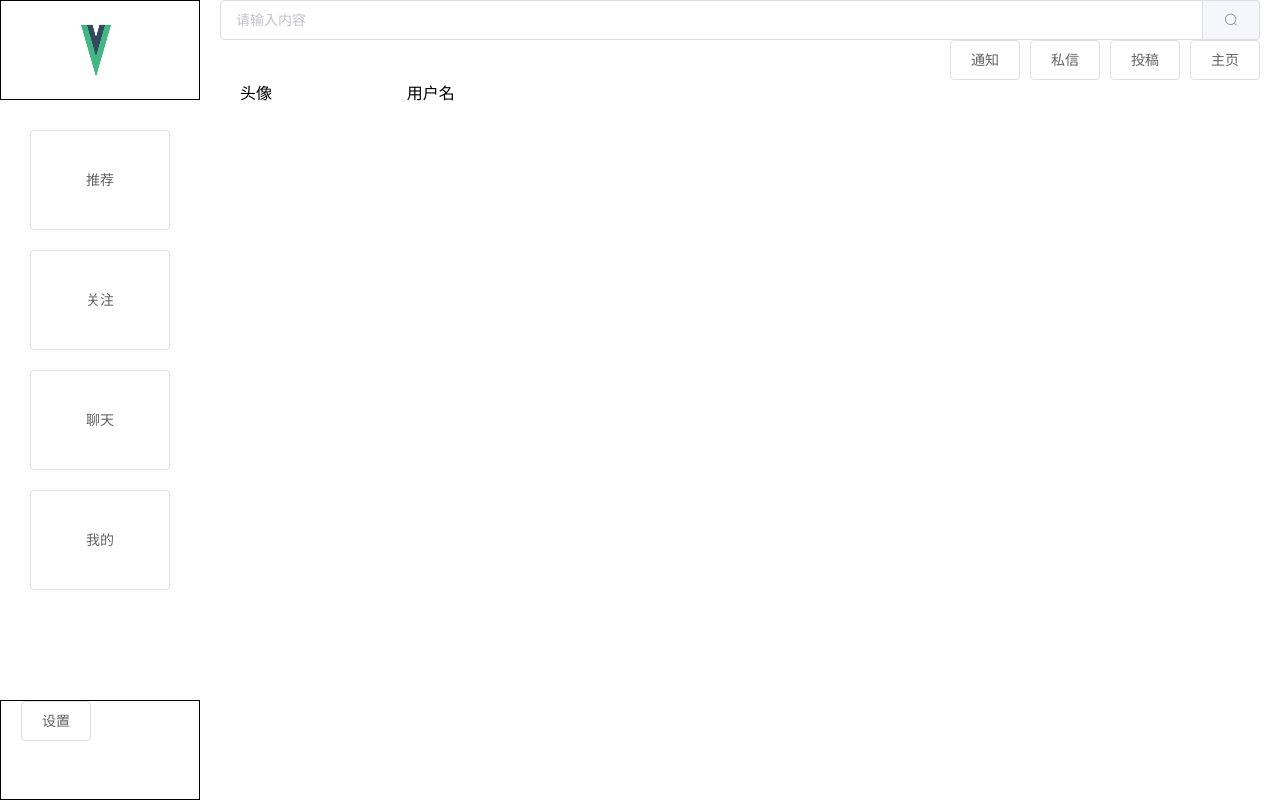
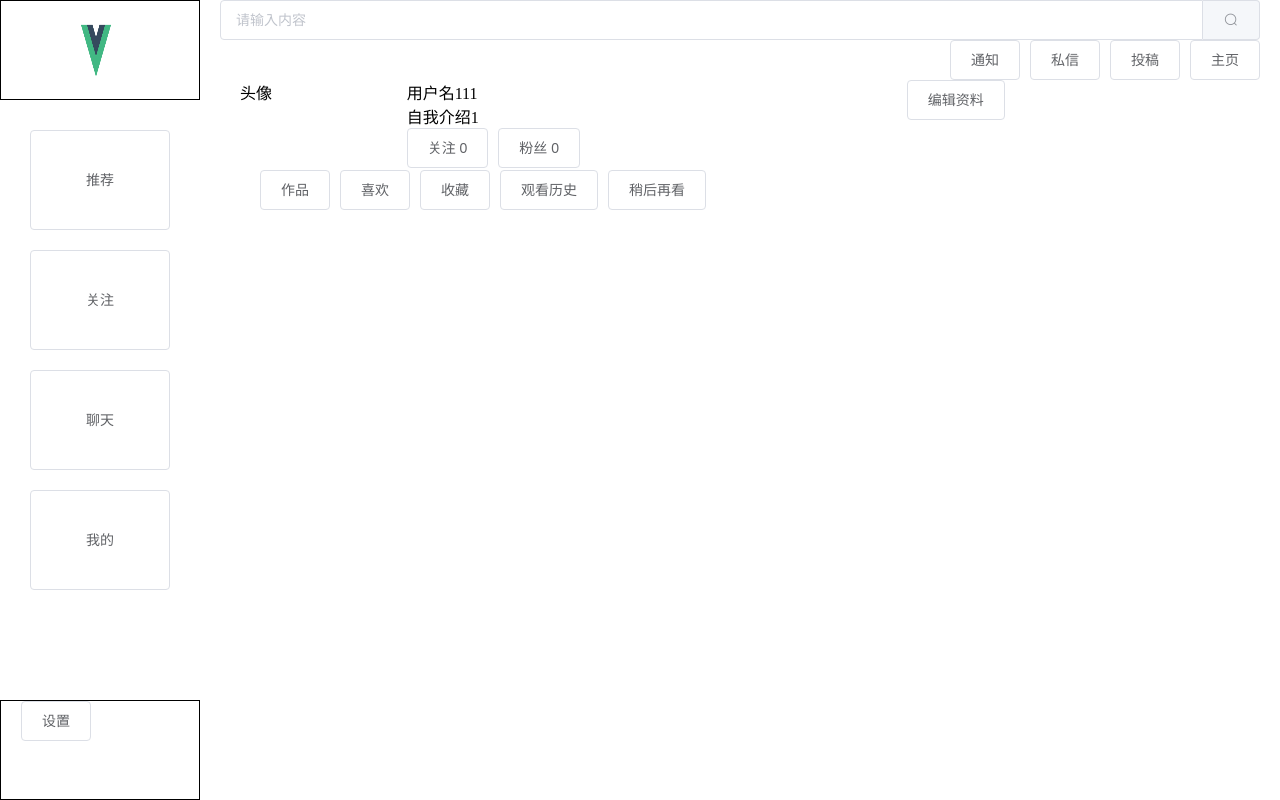
Before and after one commit to XQSJ/Video_Social_Web_front, a Vue app in the folder vsw/: page /user in a window 1280 px wide. Built offline with nearby package versions, Linux system fonts and the light colour scheme.

Commit message:
feat(): 实现user界面框架

```diff
--- a/vsw/src/views/UserView.vue
+++ b/vsw/src/views/UserView.vue
@@ -2,42 +2,183 @@
 export default {
   data() {
     return {
-        userid:''
+      userid: '',
+      userinfo: {
+        name: '用户名111',
+        profile: '',
+        fansCount: 0,
+        subscribeCount: 0,
+        introduction: '自我介绍1'
+      },
+      editForm:{
+          profile:'',
+          name:'',
+          introduction:''
+      },
+      option: '',
+      videoList: {},
+      userList: {
+        user1: {
+          name: "1"
+        },
+        user2: {
+          name: "2"
+        }
+      },
+      dialogFormVisible_fans: false,
+      dialogFormVisible_editIntro: false,
+      input_searchUser: ''
     }
   },
   mounted() {
     //将id赋值
-      this.userid=this.$route.query.id
+    this.userid = this.$route.query.id
+    //根据id查找其他值
+    this.setinfo()
   },
-    watch:{
+  watch: {
     //监听路由更改时将id赋值
-      '$route.query'(newId){
-        if(this.$route.name==='user'){  //当路由为该界面时
-          this.userid=newId.id
+    '$route.query'(newId) {
+      if (this.$route.name === 'user') {  //当路由为该界面时
+        this.userid = newId.id //将传入的id赋值
+        this.setinfo()//根据id查找其他值
       }
 
     }
+  },
+  methods: {
+    handleCloseFans() {
+      this.dialogFormVisible_fans = false
+    },
+    handleOpenFans(item) {
+      this.dialogFormVisible_fans = true
+    },
+    handleCloseEdit() {
+      this.dialogFormVisible_editIntro = false
+    },
+    handleOpenEdit() {
+      this.dialogFormVisible_editIntro = true
+      this.editForm.name=this.userinfo.name
+      this.editForm.introduction=this.userinfo.introduction
+      this.editForm.profile=this.userinfo.profile
+    },
+    editUserInfo(){
+      //调用接口修改信息 ？？？
+
+      //
+      if(1){//修改成功后触发下列内容
+        this.userinfo.name=this.editForm.name
+        this.userinfo.introduction=this.editForm.introduction
+        this.userinfo.profile=this.editForm.profile
+        this.handleCloseEdit()
+      }else{ //修改不成功？？？
+
       }
+
+    },
+    setinfo() {
+      //根据id查询user基本信息
+
+      //user信息赋值
+
+      //搜索作品
+      this.searchUserVideo('work')
+
+    },
+    searchUserVideo(option) {
+
+      if (option !== this.option) { //当当前选项不为所选选项时才执行
+        this.option = option
+        console.log('执行搜索' + option)
+        //执行搜索
+      }
+    },
+    clearSearchUser() {
+
+    }
+  }
+
 }
 </script>
 
 <template>
+  <div style="height: 100%">
+    <el-dialog :visible="this.dialogFormVisible_fans" :before-close="handleCloseFans" :destroy-on-close=true>
+      <el-button>关注</el-button>
+      <el-button>粉丝</el-button>
+      <el-input placeholder="搜索用户名字或id" v-model="input_searchUser" clearable @clear="clearSearchUser">
+      </el-input>
+      <div v-for="(user, index) in userList">
+        {{ user.profile }}
+        {{ user.name }}
+      </div>
+    </el-dialog>
+    <el-dialog :close-on-click-modal="false" :visible="this.dialogFormVisible_editIntro" :before-close="handleCloseEdit" :destroy-on-close=true>
+      <el-row>
+          编辑资料
+      </el-row>
+      <el-row>
+          头像
+      </el-row>
+      <el-row>
+          名字
+          <el-input placeholder="记得填写昵称" v-model="editForm.name"></el-input>
+      </el-row>
+      <el-row>
+          简介
+          <el-input placeholder="介绍一下你自己"  v-model="editForm.introduction"></el-input>
+      </el-row>
+      <el-row>
+         <el-button @click="handleCloseEdit">取消</el-button>
+         <el-button @click="editUserInfo">保存</el-button>
+      </el-row>
+
+    </el-dialog>
     <el-container style="height: 100%">
-       <el-header>
-          <el-row>
+
+      <el-header style="height: 10%">
+        <el-row style="height: 100%">
           <el-col :span="4">头像</el-col>
           <el-col :span="12">
-              <el-row>用户名</el-row>
-              <el-row>{{userid}}</el-row>
+            <el-row>{{ userinfo.name }}</el-row>
+            <el-row>{{ userid }}</el-row>
+            <el-row>{{ userinfo.introduction }}</el-row>
+            <el-row>
+              <el-button @click="handleOpenFans('关注')">
+                关注 {{ userinfo.subscribeCount }}
+              </el-button>
+              <el-button @click="handleOpenFans('粉丝')">
+                粉丝 {{ userinfo.fansCount }}
+              </el-button>
+
+            </el-row>
 
           </el-col>
-
+          <el-col :span="4">
+            <el-button @click="handleOpenEdit">
+              编辑资料
+            </el-button>
+          </el-col>
         </el-row>
+      </el-header>
+      <el-main >
+        <el-container>
+          <el-header>
+            <el-button @click="searchUserVideo('work')">作品</el-button>
+            <el-button @click="searchUserVideo('like')">喜欢</el-button>
+            <el-button @click="searchUserVideo('favorite')">收藏</el-button>
+            <el-button @click="searchUserVideo('history')">观看历史</el-button>
+            <el-button @click="searchUserVideo('later')">稍后再看</el-button>
           </el-header>
           <el-main>
 
           </el-main>
         </el-container>
+      </el-main>
+    </el-container>
+
+  </div>
+
 </template>
 
 <style scoped lang="stylus">
```
Lines whose indentation alone changed are shown as unchanged.
